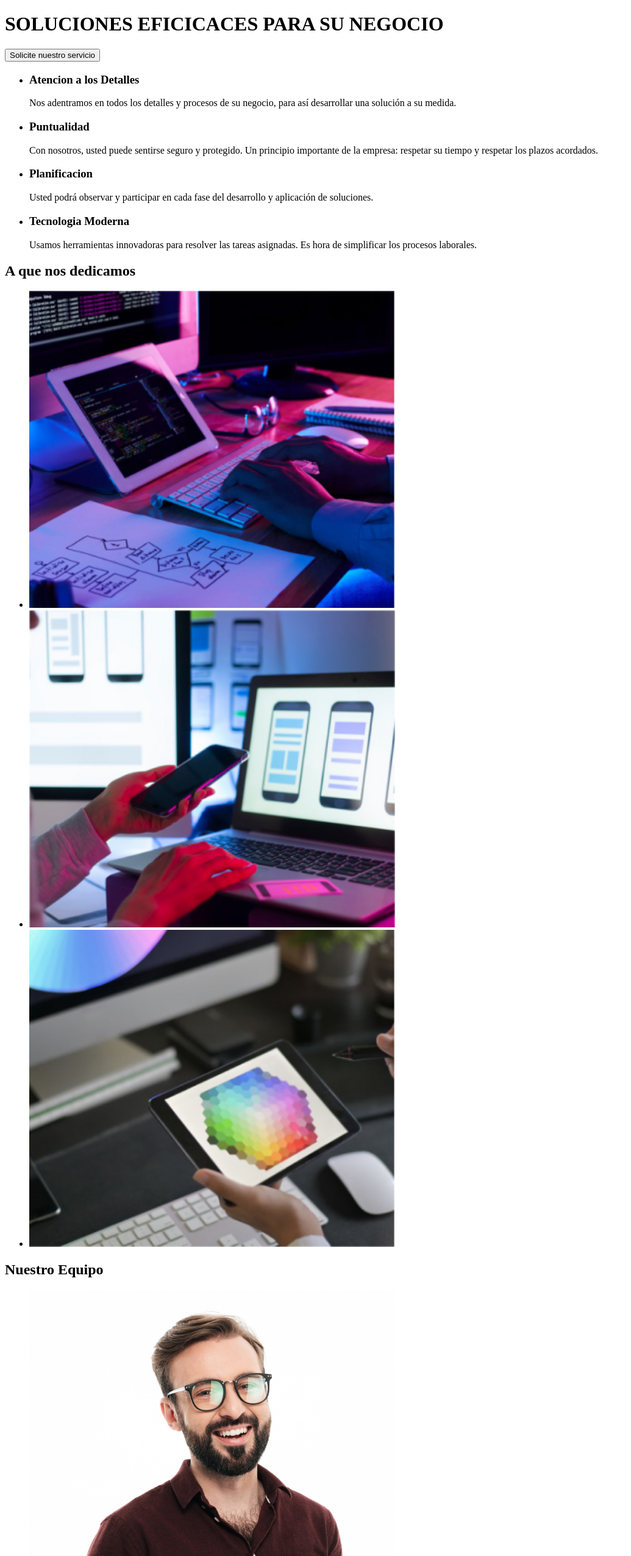
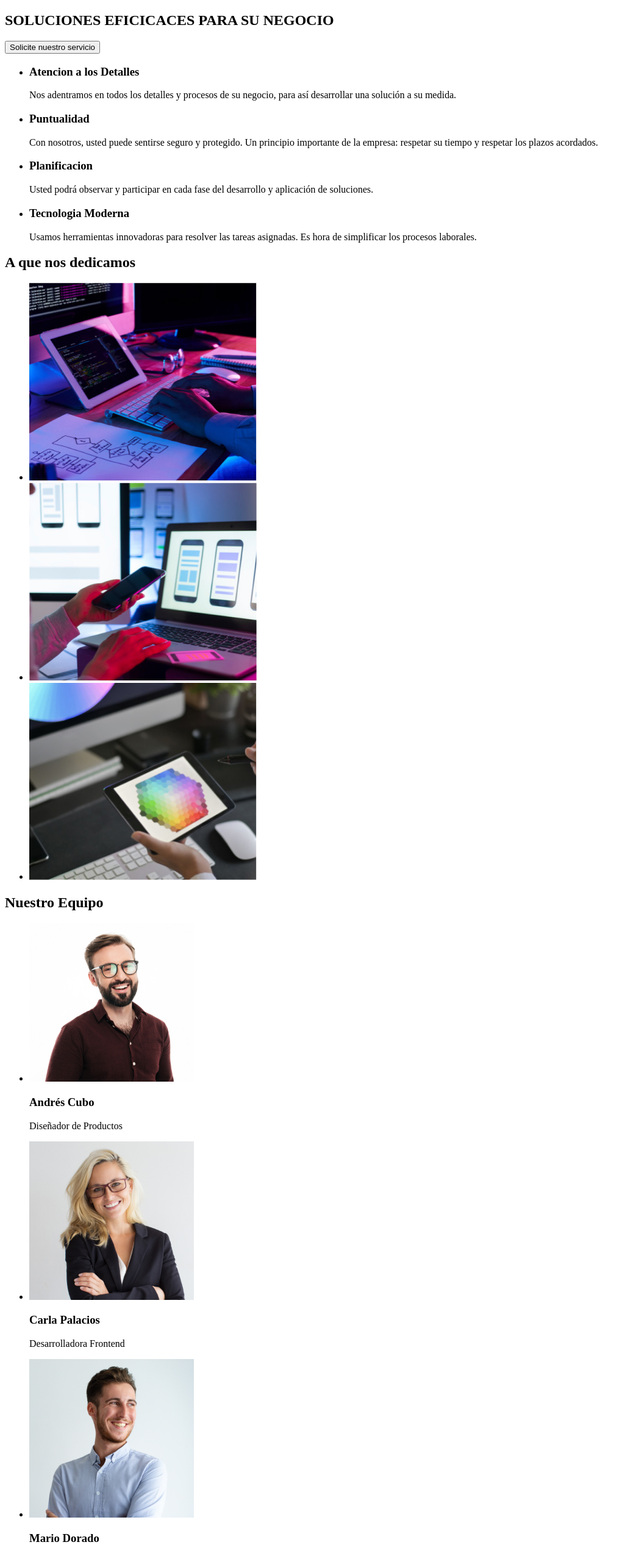
Before and after one commit to yertxt/goit-markup-hw-01, a plain HTML site: page index.html in a window 1280 px wide. Shown: the part 148-2700 px from the top of the page at 61% size, without its empty margins (0-1035 px from the left). Drawn offline with Linux system fonts and the light colour scheme.

Commit message:
Tarea Corregida
Se corrigen todos los puntos descritos por el mentor David Martinez

```diff
--- a/index.html
+++ b/index.html
@@ -9,11 +9,11 @@
     <!-- Header -->
     <header>
       <nav>
-        <span><a href="#">WebStudio</a></span>
+        <a href="#">WebStudio</a>
         <ul>
-          <li><a href="">Estudio</a></li>
-          <li><a href="">Portafolio</a></li>
-          <li><a href="">Contactos</a></li>
+          <li><a href="#">Estudio</a></li>
+          <li><a href="#">Portafolio</a></li>
+          <li><a href="#">Contactos</a></li>
         </ul>
       </nav>
       <ul>
@@ -25,14 +25,12 @@
     <!-- Main -->
     <main>
       <!-- landing -->
-      <div>
+      <section>
         <h1>SOLUCIONES EFICICACES PARA SU NEGOCIO</h1>
         <button type="button">Solicite nuestro servicio</button>
-      </div>
+      </section>
 
-      <div>
       <section>
-          <div>
         <ul>
           <li>
             <h3>Atencion a los Detalles</h3>
@@ -45,15 +43,15 @@
             <h3>Puntualidad</h3>
             <p>
               Con nosotros, usted puede sentirse seguro y protegido. Un
-                  principio importante de la empresa: respetar su tiempo y
-                  respetar los plazos acordados.
+              principio importante de la empresa: respetar su tiempo y respetar
+              los plazos acordados.
             </p>
           </li>
           <li>
             <h3>Planificacion</h3>
             <p>
-                  Usted podrá observar y participar en cada fase del desarrollo
-                  y aplicación de soluciones.
+              Usted podrá observar y participar en cada fase del desarrollo y
+              aplicación de soluciones.
             </p>
           </li>
           <li>
@@ -64,58 +62,80 @@
             </p>
           </li>
         </ul>
-          </div>
+      </section>
       <!-- About -->
-          <div>
+      <section>
         <h2>A que nos dedicamos</h2>
         <ul>
           <li>
             <img
               src="./resources/img/imagen.jpg"
               alt="Imagen"
-                  width="600px"
+              width="373.16px"
+              height="323.7px"
             />
           </li>
           <li>
             <img
               src="./resources/img/imagen (1).jpg"
               alt="Imagen1"
-                  width="600px"
+              width="373.16px"
+              height="323.7px"
             />
           </li>
           <li>
             <img
               src="./resources/img/imagen (2).jpg"
               alt="Imagen2"
-                  width="600px"
+              width="373.16px"
+              height="323.7px"
             />
           </li>
         </ul>
-          </div>
       </section>
-      </div>
+
       <!-- Nuestro Equipo -->
       <section>
         <h2>Nuestro Equipo</h2>
         <ul>
           <li>
-            <img src="./resources/img/Andres.jpg" alt="Andres" width="600px" />
-            <p>Andrés Cubo</p>
+            <img
+              src="./resources/img/Andres.jpg"
+              alt="Andres"
+              width="270px"
+              height="260px"
+            />
+            <h3>Andrés Cubo</h3>
             <p>Diseñador de Productos</p>
           </li>
           <li>
-            <img src="./resources/img/Carla.jpg" alt="Carla" width="600px" />
-            <p>Carla Palacios</p>
+            <img
+              src="./resources/img/Carla.jpg"
+              alt="Carla"
+              width="270px"
+              height="260px"
+            />
+            <h3>Carla Palacios</h3>
             <p>Desarrolladora Frontend</p>
           </li>
           <li>
-            <img src="./resources/img/Mario.jpg" alt="Mario" width="600px" />
-            <p>Mario Dorado</p>
+            <img
+              src="./resources/img/Mario.jpg"
+              alt="Mario"
+              width="270px"
+              height="260px"
+            />
+            <h3>Mario Dorado</h3>
             <p>Marketing</p>
           </li>
           <li>
-            <img src="./resources/img/Pablo.jpg" alt="Pablo" width="600px" />
-            <p>Pablo Mijangos</p>
+            <img
+              src="./resources/img/Pablo.jpg"
+              alt="Pablo"
+              width="270px"
+              height="260px"
+            />
+            <h3>Pablo Mijangos</h3>
             <p>Diseñador IU</p>
           </li>
         </ul>
@@ -124,11 +144,21 @@
 
     <!-- Footer -->
     <footer>
-      <span><a href="#">WebStudio</a></span>
+      <a href="#">WebStudio</a>
       <address>
+        <ul>
+          <li>
+            <a href="https://goo.gl/maps/zPtdeVyMeNibZffx5" target="_blank">
               Calz. Ticomán 500, Ciudad de México, CDMX, México
-        <a href="mailto:info@devstudio.com">info@devstudio.com</a>
+            </a>
+          </li>
+          <li>
+            <a href="mailto:info@devstudio.com">info@devstudio.com</a>/li>
+          </li>
+          <li>
             <a href="tel:+525555296000">+52 55 5529 6000</a>
+          </li>
+        </ul>
       </address>
     </footer>
   </body>
```
Lines whose indentation alone changed are shown as unchanged.
